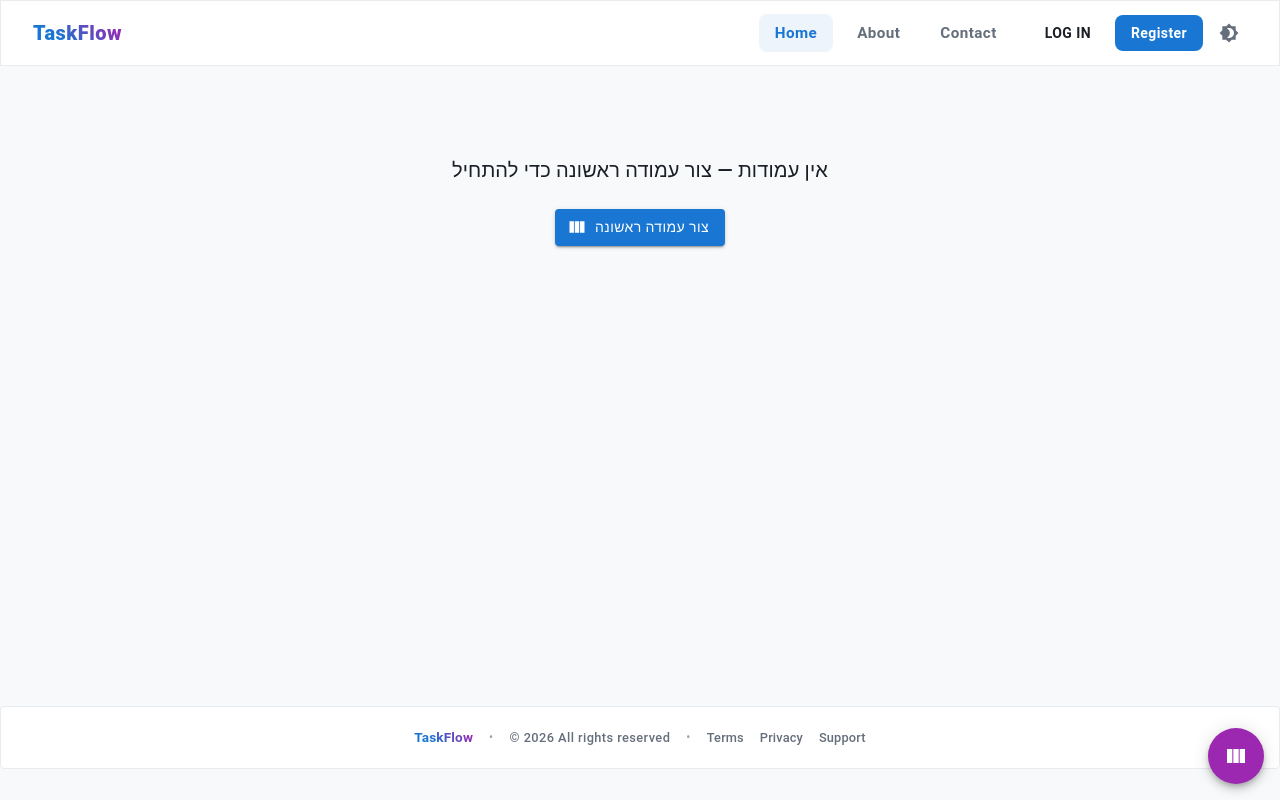
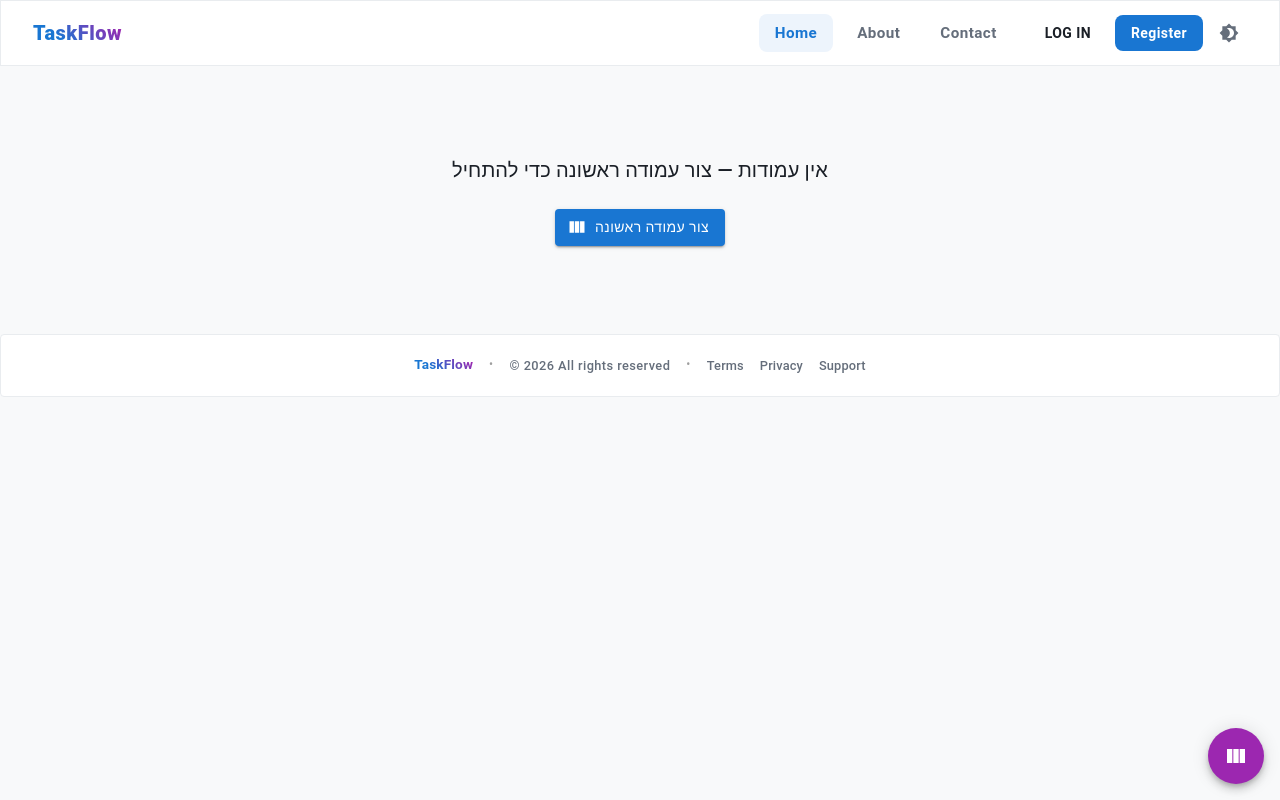
Before and after one commit to RotemAviram-hash/to_do_list_project, a React (Vite) app: page / in a window 1280 px wide. Built offline with nearby package versions, Linux system fonts and the light colour scheme; no server answers; the database is empty.

Commit message:
Fixing UI imperfections on main  and home page

```diff
--- a/src/layout/main/Main.tsx
+++ b/src/layout/main/Main.tsx
@@ -6,7 +6,6 @@ function Main({ children }: { children: ReactNode }) {
     <Box
       component="main"
       sx={{
-        minHeight: "80vh", // מגדיר גובה עמוד
         bgcolor: "background.default",
         padding: 2,
       }}
--- a/src/pages/HomePage.tsx
+++ b/src/pages/HomePage.tsx
@@ -1,5 +1,5 @@
 import { useEffect, useState, memo, useContext, useMemo } from "react";
-import { Box, Fab, Typography, Button, Paper } from "@mui/material";
+import { Box, Fab, Typography, Button } from "@mui/material";
 import AddIcon from "@mui/icons-material/Add";
 import CloseIcon from "@mui/icons-material/Close";
 import ViewColumnIcon from "@mui/icons-material/ViewColumn";
@@ -12,6 +12,7 @@ import { SnackContext } from "../providers/SnackProvider";
 import type { Column } from "../types/Column";
 import CircularProgress from "@mui/material/CircularProgress";
 import { useUser } from "../providers/UserProvider";
+
 function HomePage() {
   const [isTaskDialogOpen, setIsTaskDialogOpen] = useState(false);
   const [isColumnDialogOpen, setIsColumnDialogOpen] = useState(false);
@@ -101,8 +102,6 @@ function HomePage() {
     <Box
       sx={{
         p: 3,
-        pb: 10,
-
         transition: "background-color 0.2s ease-in-out",
       }}
     >
```
